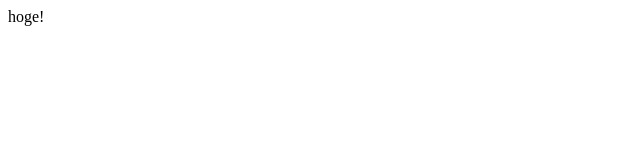
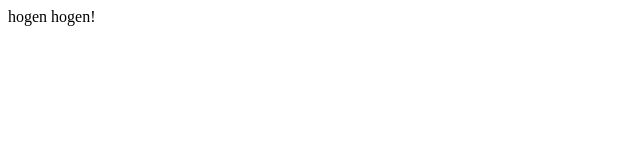
Before and after one commit to yananob/test_pages, a plain HTML site: page index.html in a window 1280 px wide. Shown: the full height of the page, 0-640 px from the left. Drawn offline with Linux system fonts and the light colour scheme.

Commit message:
Update index.html

```diff
--- a/index.html
+++ b/index.html
@@ -1,7 +1,7 @@
 <html>
 <body>
 <script>
-  document.write("hoge!");
+  document.write("hogen hogen!");
 </script>
 </body>
 </html>
```
